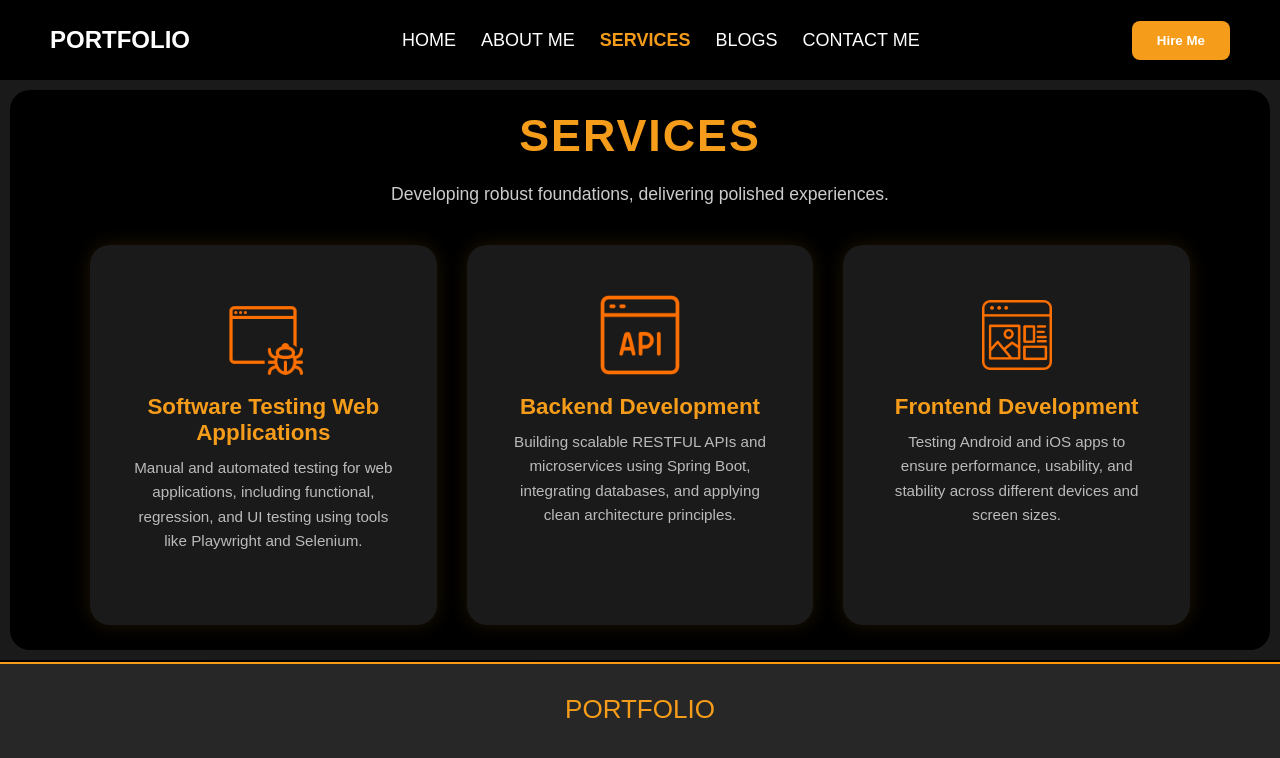
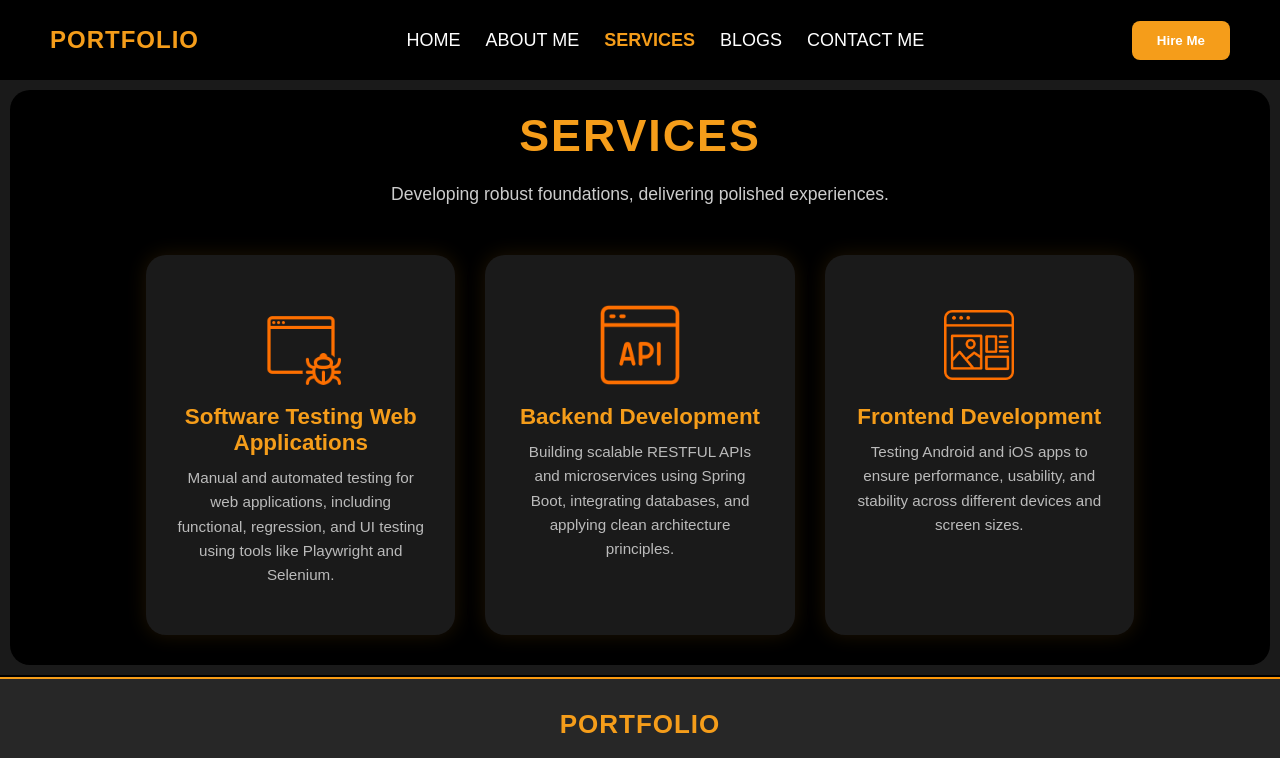
Before and after one commit to 0xYousef/0xYousef.github.io, an Angular app: page /services in a window 1280 px wide. Shown: the top 758 px of the page. Built offline with nearby package versions, Linux system fonts and the light colour scheme.

Commit message:
edit global style

```diff
--- a/src/styles.css
+++ b/src/styles.css
@@ -8,10 +8,25 @@ html {
 }
 
 body {
-  background: #000;
+  background: #000000;
   color: #fff;
   font-family: 'Ubuntu', sans-serif;
   min-height: 100vh;
   display: flex;
   flex-direction: column;
 }
+.logo {
+  font-size: 24px;
+  font-weight: bold;
+  color: #f59d1a;
+  letter-spacing: 1px;
+  cursor: pointer;
+}
+
+.logo:hover {
+  color: #ffc75f;
+}
+.section-content {
+    width: 100%;
+    padding: 10px 10%;
+}
```
